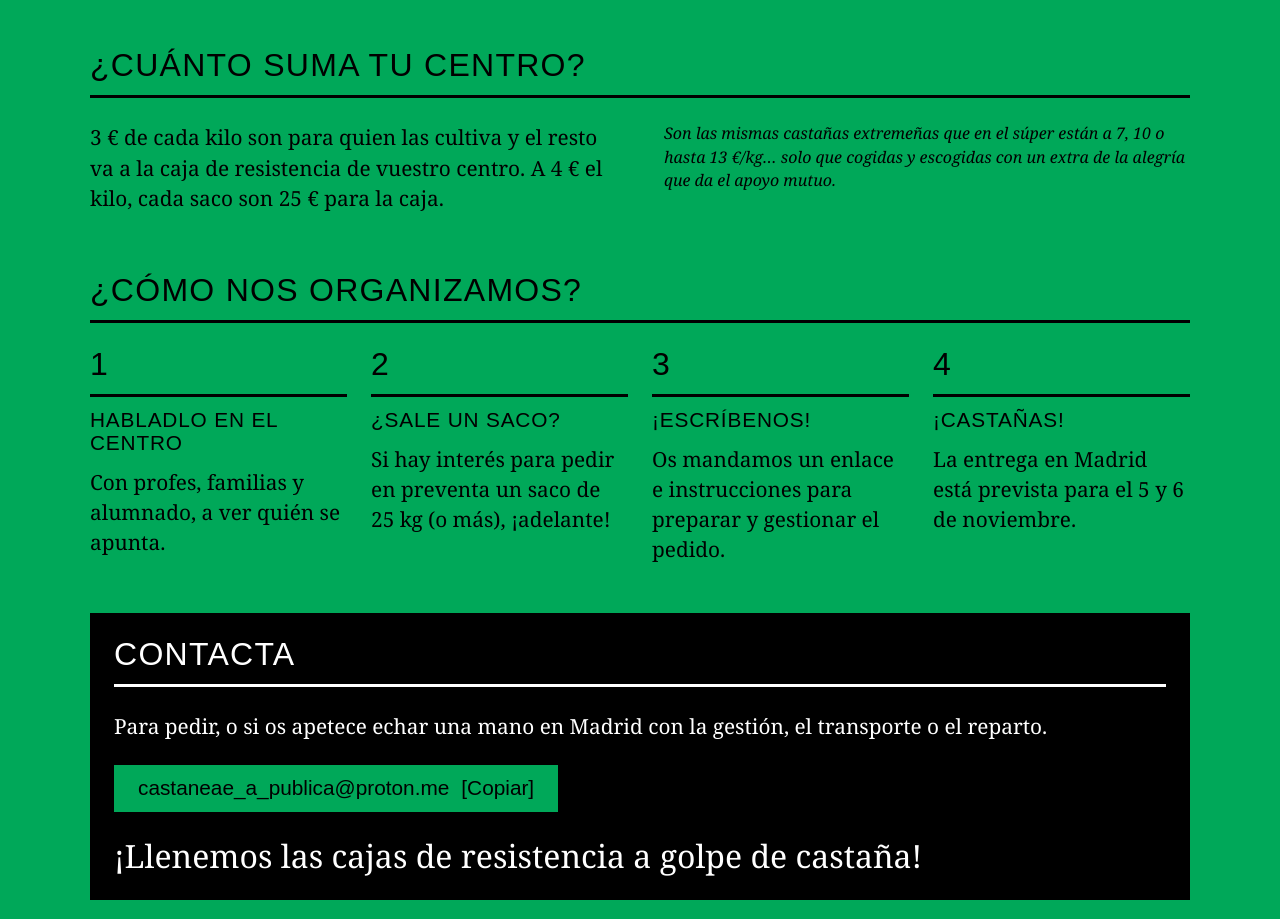
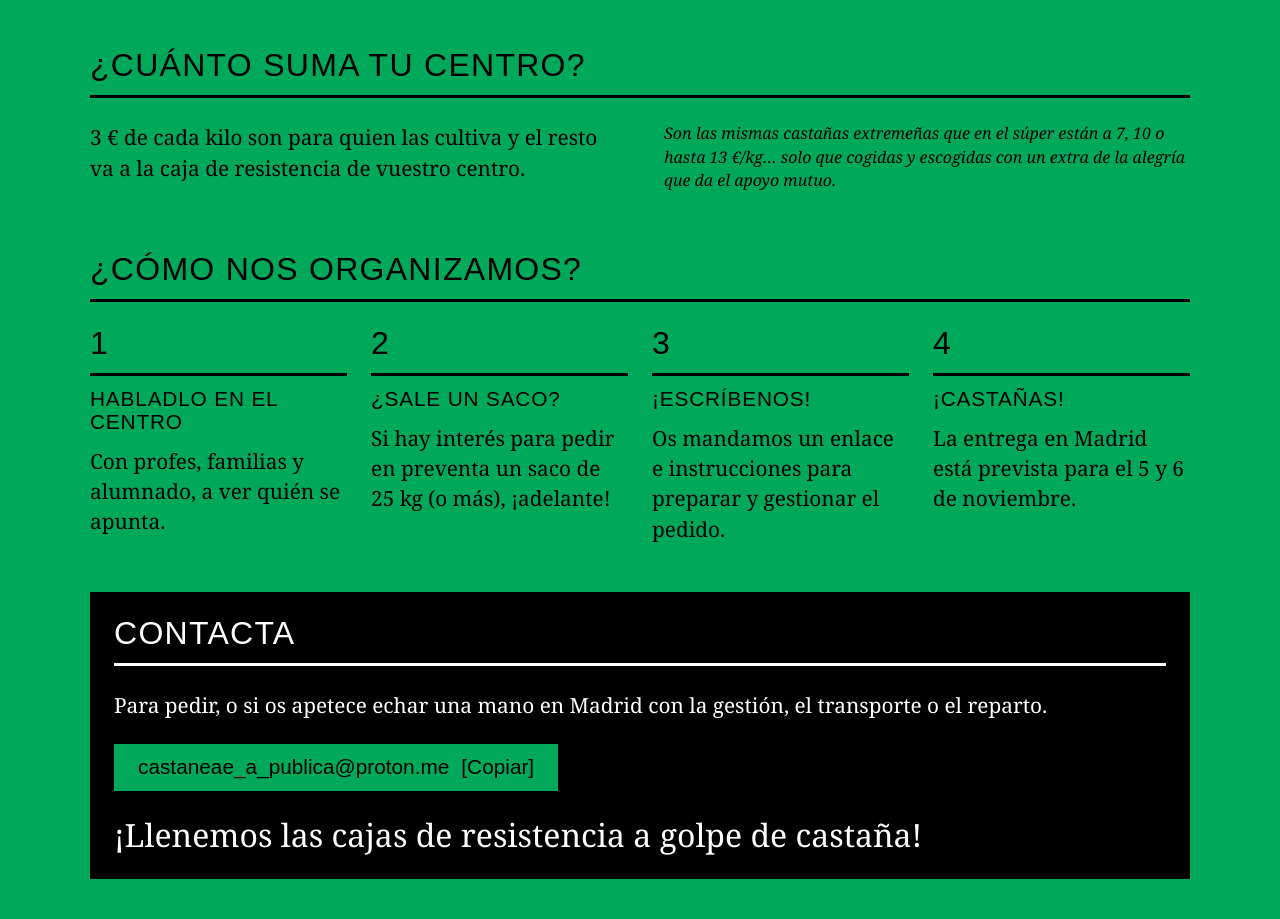
Before and after one commit to claraharguindey/castanas, a plain HTML site: page index.html in a window 1280 px wide. Shown: the part 976-1895 px from the top of the page. Drawn offline with Linux system fonts and the light colour scheme.

Commit message:
remove text

```diff
--- a/index.html
+++ b/index.html
@@ -66,7 +66,7 @@
             <div class="two-col">
                 <p>
                     3&nbsp;€ de cada kilo son para quien las cultiva y el resto va a la caja de resistencia de
-                    vuestro centro. A 4&nbsp;€ el kilo, cada saco son 25&nbsp;€ para la caja.
+                    vuestro centro.
                 </p>
                 <p class="note">
                     Son las mismas castañas extremeñas que en el súper están a 7, 10 o hasta 13&nbsp;€/kg…
```
